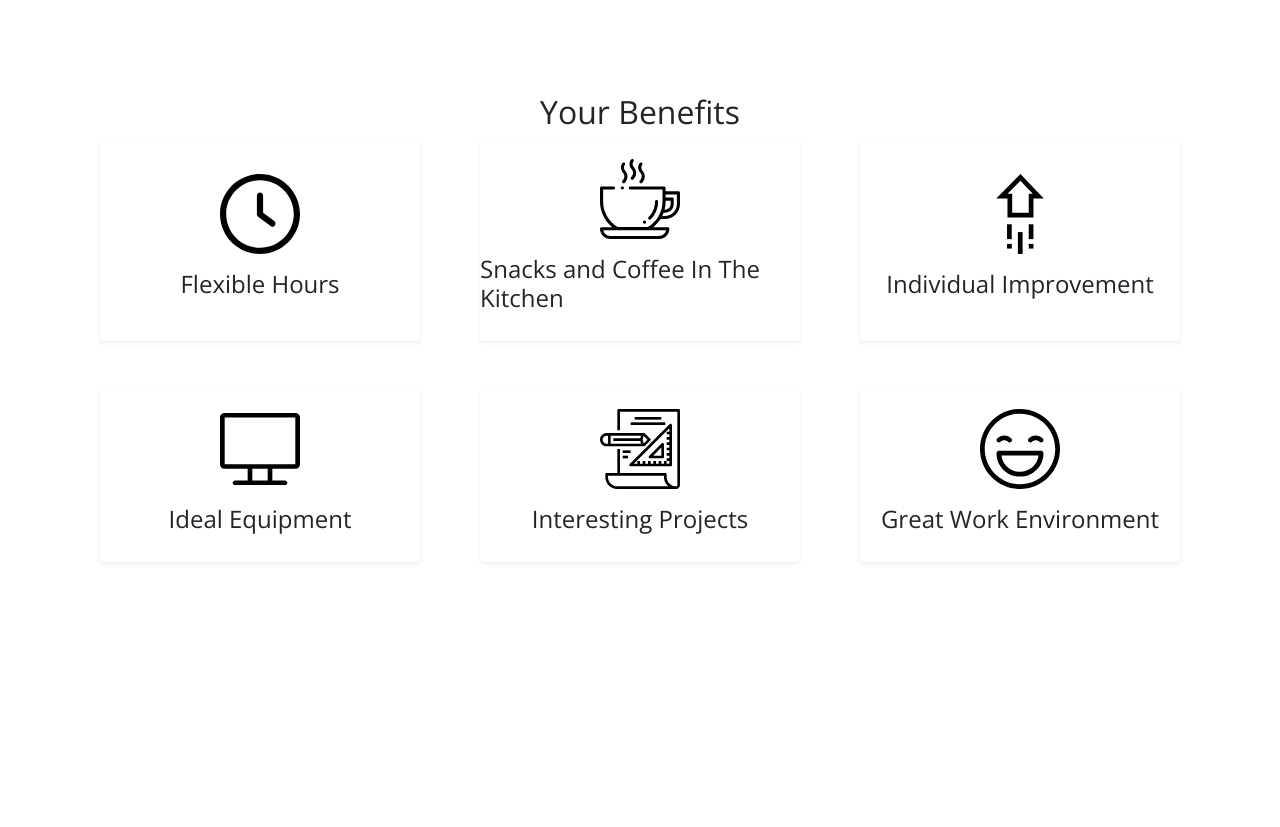
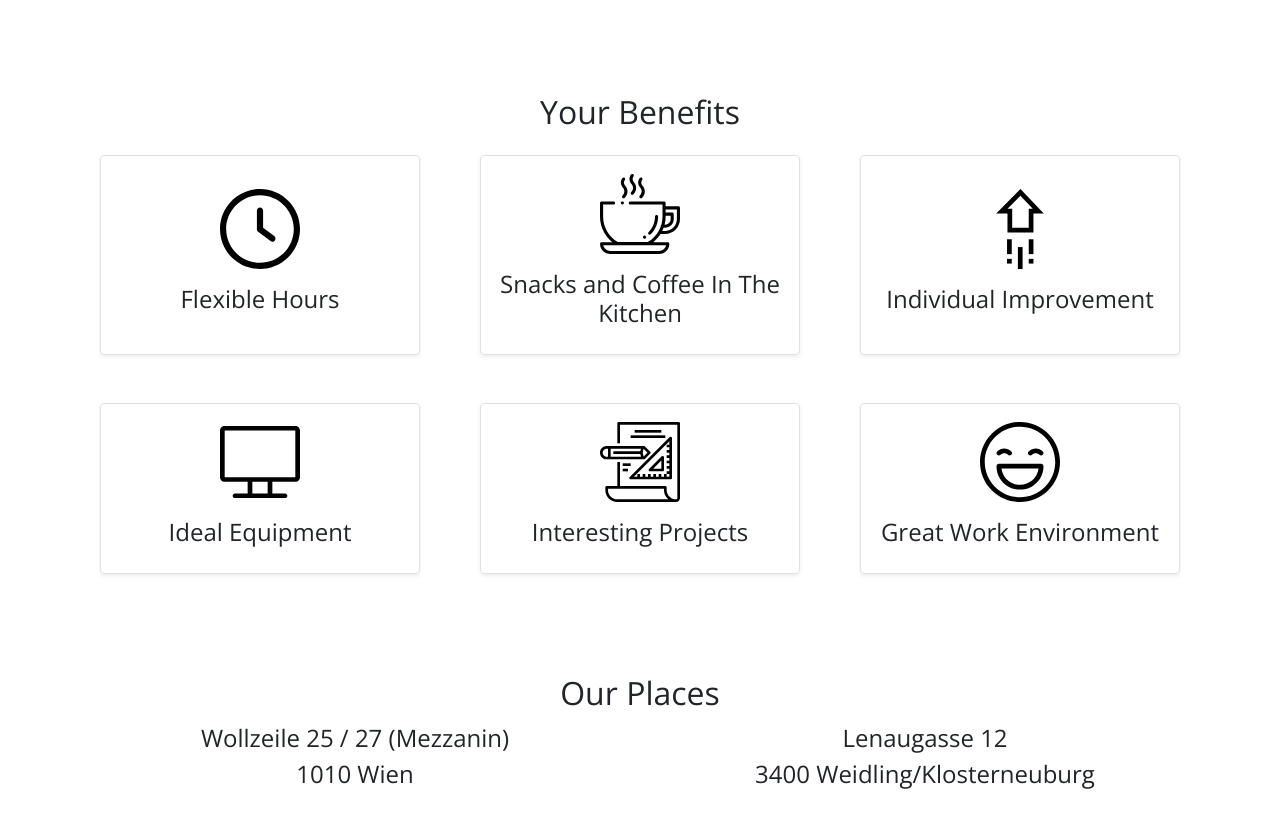
Before and after one commit to R1ce02/shark-career, a Vue app: page / in a window 1280 px wide. Shown: the part 1420-2247 px from the top of the page. Before the commit the page ends 2082 px from the top, so only its background shows below. Built offline with nearby package versions, Linux system fonts and the light colour scheme.

Commit message:
added our places and made some improvements

```diff
--- a/src/App.vue
+++ b/src/App.vue
@@ -4,6 +4,7 @@
   <mission />
   <tools />
   <benefits />
+  <places />
 </template>
 
 <script>
@@ -12,6 +13,7 @@ import imageBox from "./components/homePage_Image.vue";
 import mission from "./components/homePage_mission.vue";
 import tools from "./components/homePage_Tools.vue";
 import benefits from "./components/homePage_Benefits.vue";
+import places from "./components/homePage_Places.vue";
 
 export default {
   components: {
@@ -19,7 +21,8 @@ export default {
     imageBox,
     mission,
     tools,
-    benefits
+    benefits,
+    places
   },
 };
 </script>
--- a/src/components/homePage_Benefits.vue
+++ b/src/components/homePage_Benefits.vue
@@ -3,30 +3,30 @@
     <div class="row">
       <h1 id="title" class="title">Your Benefits</h1>
     </div>
-    <div class="row">
-      <div class="col shadow-sm box rounded">
+    <div class="row" style="margin-top: 1rem;">
+      <div class="col shadow-sm box rounded border">
         <img class="imgIcon" src="../assets/benefits_icons/clock.svg" />
         <h2>Flexible Hours</h2>
       </div>
-      <div class="col shadow-sm box rounded">
+      <div class="col shadow-sm box rounded border">
         <img class="imgIcon" src="../assets/benefits_icons/coffee-cup.svg" />
         <h2>Snacks and Coffee In The Kitchen</h2>
       </div>
-      <div class="col shadow-sm box rounded">
+      <div class="col shadow-sm box rounded border">
         <img class="imgIcon" src="../assets/benefits_icons/arrow-up.svg" />
         <h2>Individual Improvement</h2>
       </div>
     </div>
     <div class="row" style="margin-top: 3rem">
-      <div class="col shadow-sm box rounded">
+      <div class="col shadow-sm box rounded border">
         <img class="imgIcon" src="../assets/benefits_icons/monitor.svg" />
         <h2>Ideal Equipment</h2>
       </div>
-      <div class="col shadow-sm box rounded">
+      <div class="col shadow-sm box rounded border">
         <img class="imgIcon" src="../assets/benefits_icons/project.svg" />
         <h2>Interesting Projects</h2>
       </div>
-      <div class="col shadow-sm box rounded">
+      <div class="col shadow-sm box rounded border">
         <img class="imgIcon" src="../assets/benefits_icons/happy.svg" />
         <h2>Great Work Environment</h2>
       </div>
@@ -45,22 +45,25 @@
 }
 
 .box {
+    display: inline-block;
   margin: 0px 30px 0px 30px;
-  padding: 20px 0px 20px 0px;
   display: flex;
   flex-direction: column;
+  padding: 10px 0px 10px 0px;
   justify-content: center;
   align-items: center;
+  text-align: center;
 }
 
 .imgIcon {
   height: 80px;
   width: 80px;
+  margin-top: 0.5rem;
 }
 
 .col h2 {
-  margin-top: 1rem;
   font-weight: 500;
   font-size: 1.5rem;
+  margin: 1rem;
 }
 </style>
--- /dev/null
+++ b/src/components/homePage_Places.vue
@@ -0,0 +1,28 @@
+<template>
+  <div class="container">
+    <h1 class="title">Our Places</h1>
+    <div class="row">
+      <div class="col">
+        <p class="txt">Wollzeile 25 / 27 (Mezzanin)<br />1010 Wien</p>
+      </div>
+
+      <div class="col">
+        <p class="txt">Lenaugasse 12 <br />3400 Weidling/Klosterneuburg</p>
+      </div>
+    </div>
+  </div>
+</template>
+
+<style scoped>
+h1 {
+  text-align: center;
+}
+
+.container {
+  margin-bottom: 100px;
+}
+
+.txt {
+    text-align: center;
+}
+</style>
```
